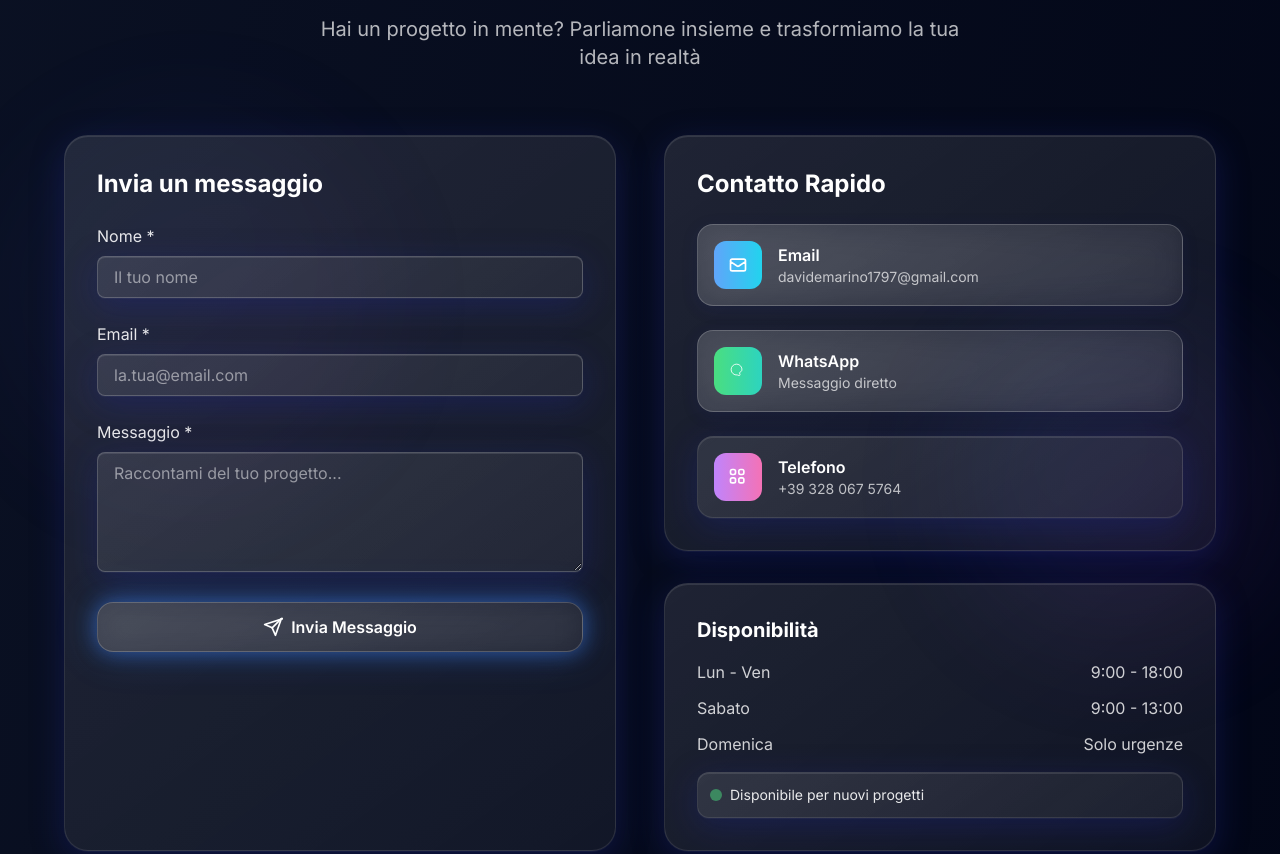
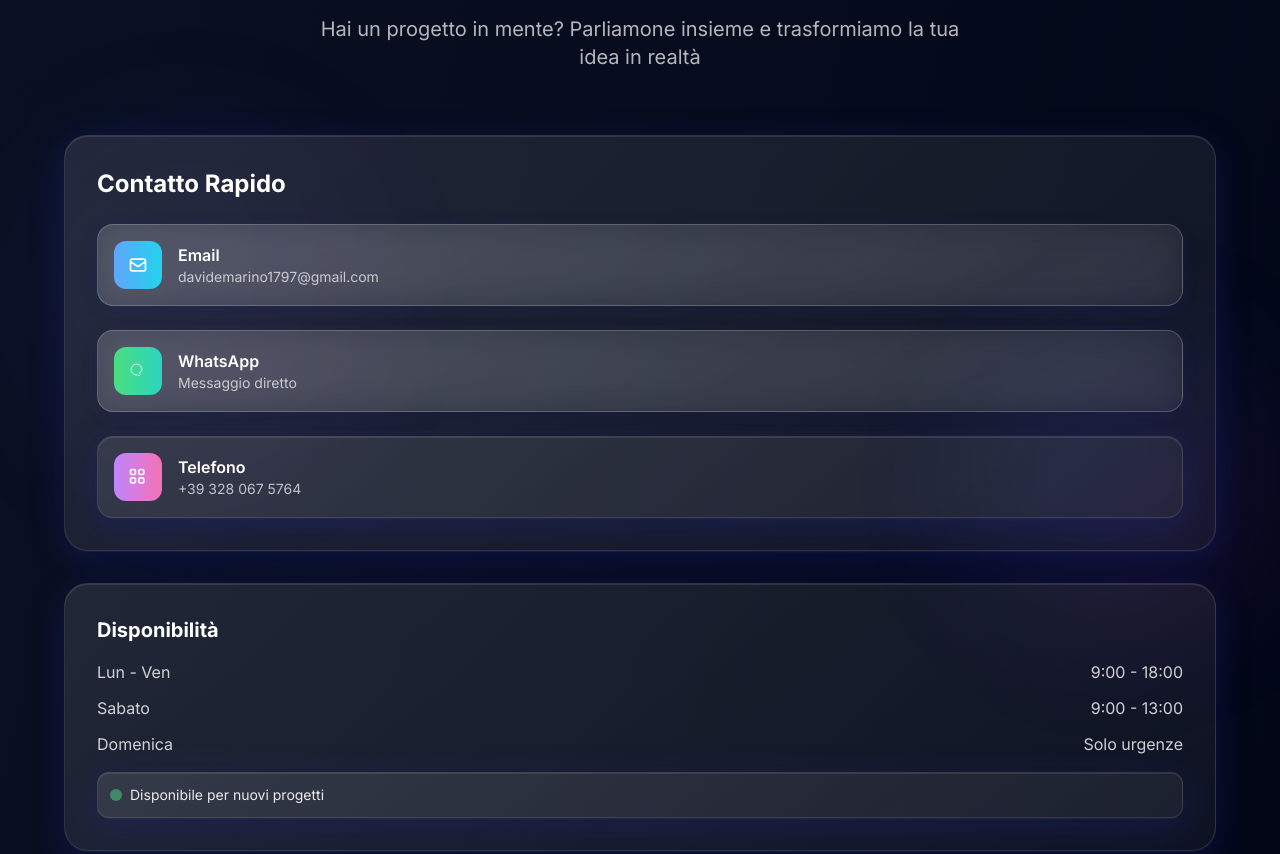
Before and after one commit to Marinovs/marinovs.github.io, a plain HTML site: page index.html in a window 1280 px wide. Shown: the part 3800-4654 px from the top of the page. Drawn offline with nearby package versions, Linux system fonts and the light colour scheme; a script that the page names is missing.

Commit message:
Update index.html

```diff
--- a/index.html
+++ b/index.html
@@ -386,28 +386,6 @@
               Hai un progetto in mente? Parliamone insieme e trasformiamo la tua idea in realtà
             </p>
           </div>
-          <div class="grid lg:grid-cols-2 gap-12">
-            <div class="glass-card rounded-3xl p-8 animate-slide-in-left">
-              <h3 class="text-2xl font-bold text-white mb-6">Invia un messaggio</h3>
-              <form class="space-y-6" onsubmit="event.preventDefault(); alert('Messaggio inviato! Ti risponderò al più presto.'); this.reset();">
-                <div>
-                  <label for="name" class="text-white/90 mb-2 block">Nome *</label>
-                  <input id="name" name="name" type="text" class="glass-card border-white/20 text-white placeholder:text-white/50 focus:border-blue-400 w-full px-4 py-2 rounded-lg" placeholder="Il tuo nome" required />
-                </div>
-                <div>
-                  <label for="email" class="text-white/90 mb-2 block">Email *</label>
-                  <input id="email" name="email" type="email" class="glass-card border-white/20 text-white placeholder:text-white/50 focus:border-blue-400 w-full px-4 py-2 rounded-lg" placeholder="la.tua@email.com" required />
-                </div>
-                <div>
-                  <label for="message" class="text-white/90 mb-2 block">Messaggio *</label>
-                  <textarea id="message" name="message" class="glass-card border-white/20 text-white placeholder:text-white/50 focus:border-blue-400 min-h-[120px] w-full px-4 py-2 rounded-lg" placeholder="Raccontami del tuo progetto..." required></textarea>
-                </div>
-                <button type="submit" class="w-full glass-button hover:scale-105 transition-all duration-300 glow py-3 rounded-2xl text-white font-semibold flex items-center justify-center">
-                  <svg xmlns="http://www.w3.org/2000/svg" class="w-5 h-5 mr-2" fill="none" viewBox="0 0 24 24" stroke="currentColor"><path stroke-linecap="round" stroke-linejoin="round" stroke-width="2" d="M22 2L11 13"/><path stroke-linecap="round" stroke-linejoin="round" stroke-width="2" d="M22 2L15 22l-4-9-9-4 22-7z"/></svg>
-                  Invia Messaggio
-                </button>
-              </form>
-            </div>
             <div class="space-y-8 animate-slide-in-right">
               <div class="glass-card rounded-3xl p-8">
                 <h3 class="text-2xl font-bold text-white mb-6">Contatto Rapido</h3>
```
